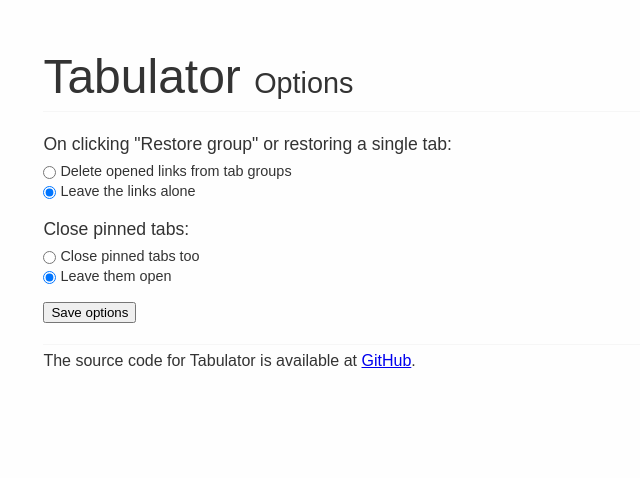
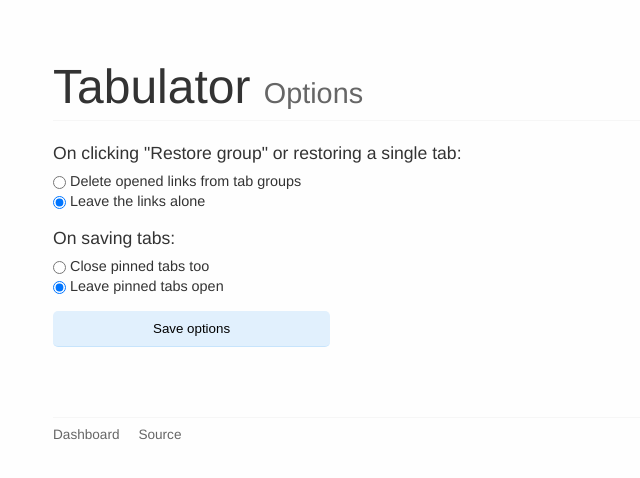
Before and after one commit to greduan/chrome-ext-tabulator, a browser extension: page options.html in a window 1280 px wide. Shown: the whole page, without its empty margins (0-640 px from the left). Drawn offline with Linux system fonts and the light colour scheme.

Commit message:
Many design tweaks; base.css shared selectors

```diff
--- /dev/null
+++ b/base.css
@@ -0,0 +1,71 @@
+/**/
+/* GENERAL STYLES */
+/**/
+
+body {
+	background: #fefefe;
+	color: #333;
+	font-size: 16px;
+	line-height: 1.4;
+}
+
+#container {
+	margin: 3em;
+	padding: 5px;
+	font-family: 'Helvetica Neue', Liberation Sans, sans-serif;
+}
+
+a {
+	color: #2196f3;
+}
+
+.button {
+	background: #2196f321;
+	padding: 10px 20px;
+	border: none;
+	border-bottom: 1px solid #2196f321;
+	border-radius: 5px;
+	cursor: pointer;
+}
+.button:hover {
+	opacity: .9;
+}
+
+.button-wide {
+	padding: 10px 100px;
+}
+.button-small {
+	font-size: 0.8em;
+	padding: 0.3em 0.8em;
+}
+
+/**/
+/* HEADER STYLES */
+/**/
+
+h1 {
+	font-size: 3em;
+}
+h1 small {
+	font-size: .6em;
+	color: #666;
+}
+
+header {
+	border-bottom: 1px solid #f6f6f6;
+}
+
+/**/
+/* FOOTER STYLES */
+/**/
+
+footer {
+	border-top: 1px solid #f6f6f6;
+	padding: 5px 0;
+	margin-top: 50px;
+	color: #666;
+}
+footer a {
+	text-decoration: none;
+	color: inherit;
+}
--- a/options.css
+++ b/options.css
@@ -1,19 +1,3 @@
-/**/
-/* GENERAL STYLES */
-/**/
-
-body {
-	background: #fefefe;
-	color: #333;
-	font-size: 16px;
-	line-height: 1.4;
-}
-
-#container {
-	margin: 3%;
-	padding: 5px;
-	font-family: Liberation Sans, sans-serif;
-}
 
 /**/
 /* OPTIONS RELATED STYLES */
@@ -46,24 +30,3 @@
 	width: 300px;
 	margin-top: 15px;
 }
-
-/**/
-/* HEADER STYLES */
-/**/
-
-h1 {
-	font-size: 3em;
-}
-
-header {
-	border-bottom: 1px solid #f6f6f6;
-}
-
-/**/
-/* FOOTER STYLES */
-/**/
-
-footer {
-	border-top: 1px solid #f6f6f6;
-	padding: 5px 0;
-}
--- a/options.html
+++ b/options.html
@@ -2,15 +2,16 @@
 <html lang="en">
 <head>
 	<meta charset="UTF-8">
-	<title>Tabulator Options</title>
+	<title>Tabulator · Options</title>
 	<link rel="stylesheet" href="assets/reset.min.css">
+	<link rel="stylesheet" href="base.css">
 	<link rel="stylesheet" href="options.css">
 	<script src="assets/prefixfree.min.js"></script>
 </head>
 <body>
 	<div id="container">
 		<header>
-			<h1>Tabulator <span style="font-size: .6em;">Options</span></h1>
+			<h1>Tabulator <small>Options</small></h1>
 		</header>
 
 		<div id="options">
@@ -25,19 +26,22 @@
 			</div>
 			<div class="option">
 				<div class="desc">
-					<p>Close pinned tabs:</p>
+					<p>On saving tabs:</p>
 				</div>
 				<div class="choices">
 					<p><label for="closePinnedTabs"><input type="radio" name="closePinnedTabs" value="yes"> Close pinned tabs too</label></p>
-					<p><label for="closePinnedTabs"><input type="radio" name="closePinnedTabs" value="no"> Leave them open</label></p>
+					<p><label for="closePinnedTabs"><input type="radio" name="closePinnedTabs" value="no"> Leave pinned tabs open</label></p>
 				</div>
 			</div>
-			<button name="save">Save options</button>
+			<button name="save" class="button button-wide">Save options</button>
 			<div id="saved">Options saved.</div>
 		</div>
 
 		<footer role="contentinfo">
-			The source code for Tabulator is available at <a href="https://github.com/Greduan/chrome-ext-tabulator">GitHub</a>.
+			<p><small>
+				<a href="/tabulator.html">Dashboard</a> &nbsp;&nbsp;&nbsp;
+				<a href="https://github.com/Greduan/chrome-ext-tabulator">Source</a>
+			</small></p>
 		</footer>
 	</div>
 
--- a/tabulator.css
+++ b/tabulator.css
@@ -1,19 +1,3 @@
-/**/
-/* GENERAL STYLES */
-/**/
-
-body {
-	background: #fefefe;
-	color: #333;
-	font-size: 16px;
-	line-height: 1.4;
-}
-
-#container {
-	margin: 3%;
-	padding: 5px;
-	font-family: Liberation Sans, sans-serif;
-}
 
 /**/
 /* GROUPS RELATED STYLES */
@@ -21,7 +5,10 @@
 
 #groups {
 	margin: 10px 0;
-	padding-left: 10px;
+}
+
+.group-title {
+	margin-bottom: .5em;
 }
 
 .group:first-of-type {
@@ -31,36 +18,38 @@
 	margin-top: 20px;
 }
 
-.group-amount {
-	font-size: 2em;
+.group-date {
+	font-size: 1.6em;
 }
 
-.group-date {
+.group-amount {
 	opacity: 0.7;
 }
 
 .restore-all {
-	margin-left: 5px;
-	cursor: pointer;
-}
-.restore-all:hover {
-	color: blue;
-	text-decoration: underline;
 }
 
+
 ul {
-	margin-left: 2em;
+	margin-left: 1em;
 }
 
 li {
 	list-style-type: none;
 }
 
+ul.tab-groups li {
+	line-height: 1.66em;
+}
+ul.tab-groups img {
+	vertical-align: text-bottom;
+}
+
 .delete-link {
 	font-size: .9em;
 	font-weight: bold;
-	background: #eee;
-	color: white;
+	color: #666;
+	opacity: 0;
 
 	display: inline-block;
 	border-radius: 1em;
@@ -68,18 +57,18 @@
 	margin-right: 10px;
 }
 .delete-link:before {
-	content: "X";
+	content: "×";
 }
 *:hover > .delete-link {
-	background: #aaa;
+	opacity: .5;
 }
 .delete-link:hover {
-	background: red;
+	opacity: 1;
 	cursor: pointer;
 }
 
 .link, .link:visited {
-	color: blue;
+	color: #2196f3;
 	text-decoration: none;
 	padding: .2em;
 }
@@ -87,24 +76,3 @@
 	cursor: pointer;
 	text-decoration: underline;
 }
-
-/**/
-/* HEADER STYLES */
-/**/
-
-h1 {
-	font-size: 3em;
-}
-
-header {
-	border-bottom: 1px solid #f6f6f6;
-}
-
-/**/
-/* FOOTER STYLES */
-/**/
-
-footer {
-	border-top: 1px solid #f6f6f6;
-	padding: 5px 0;
-}
```
Also changed, not shown: tabulator-ui.js (+8 -7 lines), tabulator.html (+10 -5 lines), tabulator.js (indentation only).
